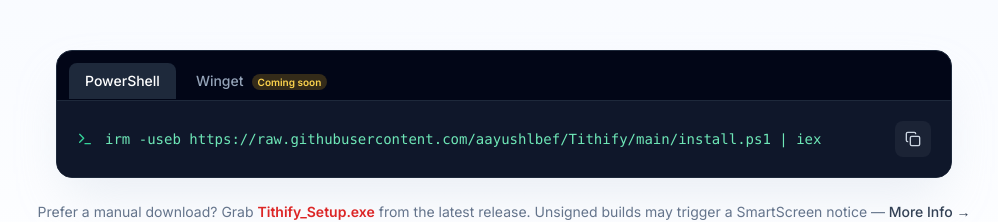
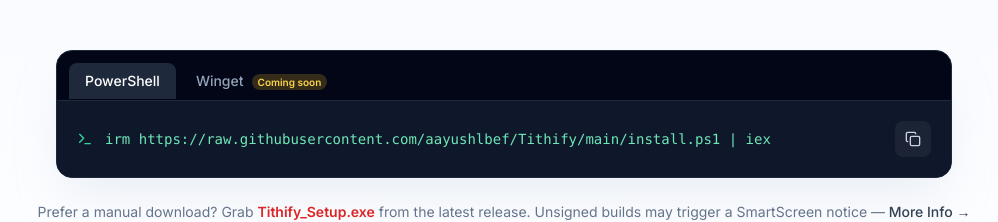
Before and after one commit to aayushlbef/Nepali-Date-Widget, a Next.js app in the folder tithify-site/: page / in a window 1280 px wide. Shown: the part 5648-5870 px from the top of the page, without its empty margins (136-1134 px from the left). Built offline with nearby package versions, Linux system fonts and the light colour scheme.

Commit message:
Updating the commands

```diff
--- a/tithify-site/components/Install.js
+++ b/tithify-site/components/Install.js
@@ -7,7 +7,7 @@
 const OPTIONS = [
   {
     label: "PowerShell",
-    cmd: "irm -useb https://raw.githubusercontent.com/aayushlbef/Tithify/main/install.ps1 | iex",
+    cmd: "irm https://raw.githubusercontent.com/aayushlbef/Tithify/main/install.ps1 | iex",
   },
   {
     label: "Winget",
```
Also changed, not shown: 1 other file (tests, documents, lock files or other folders).
